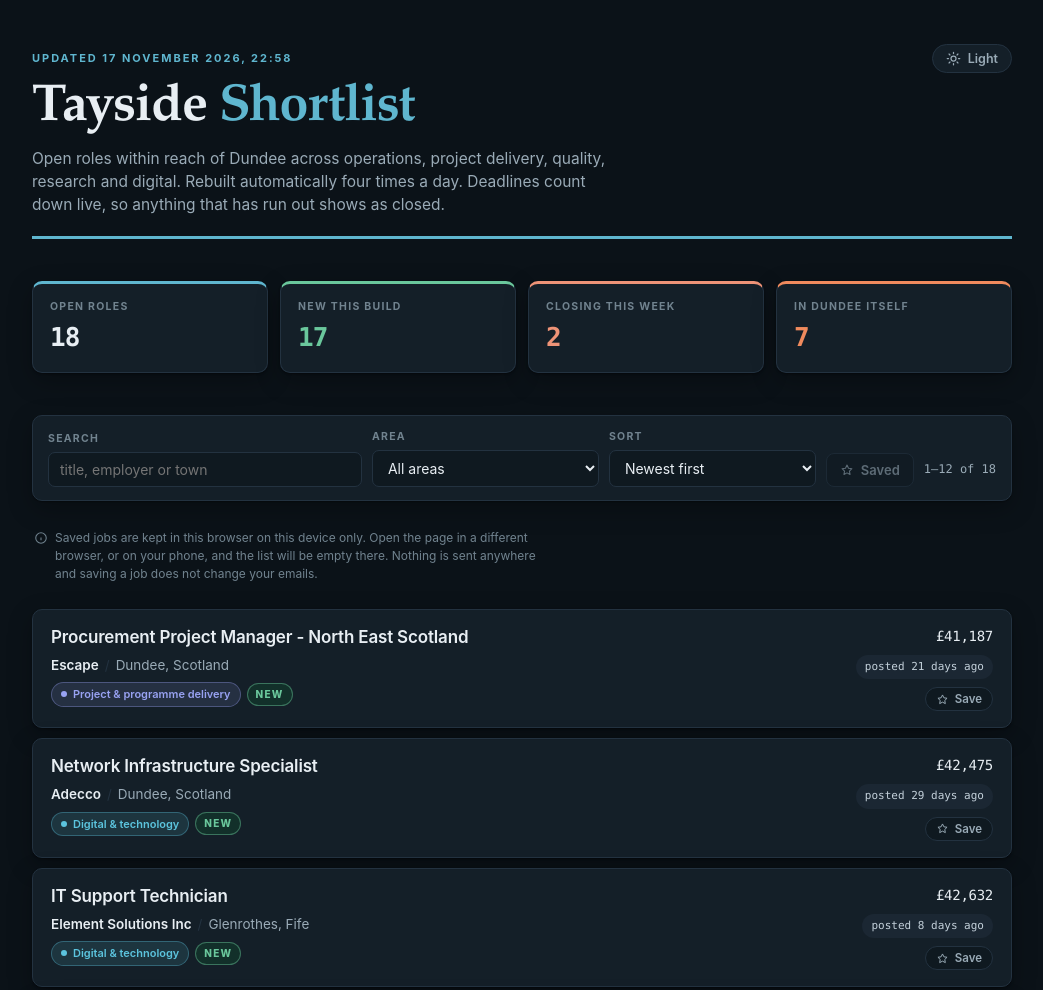
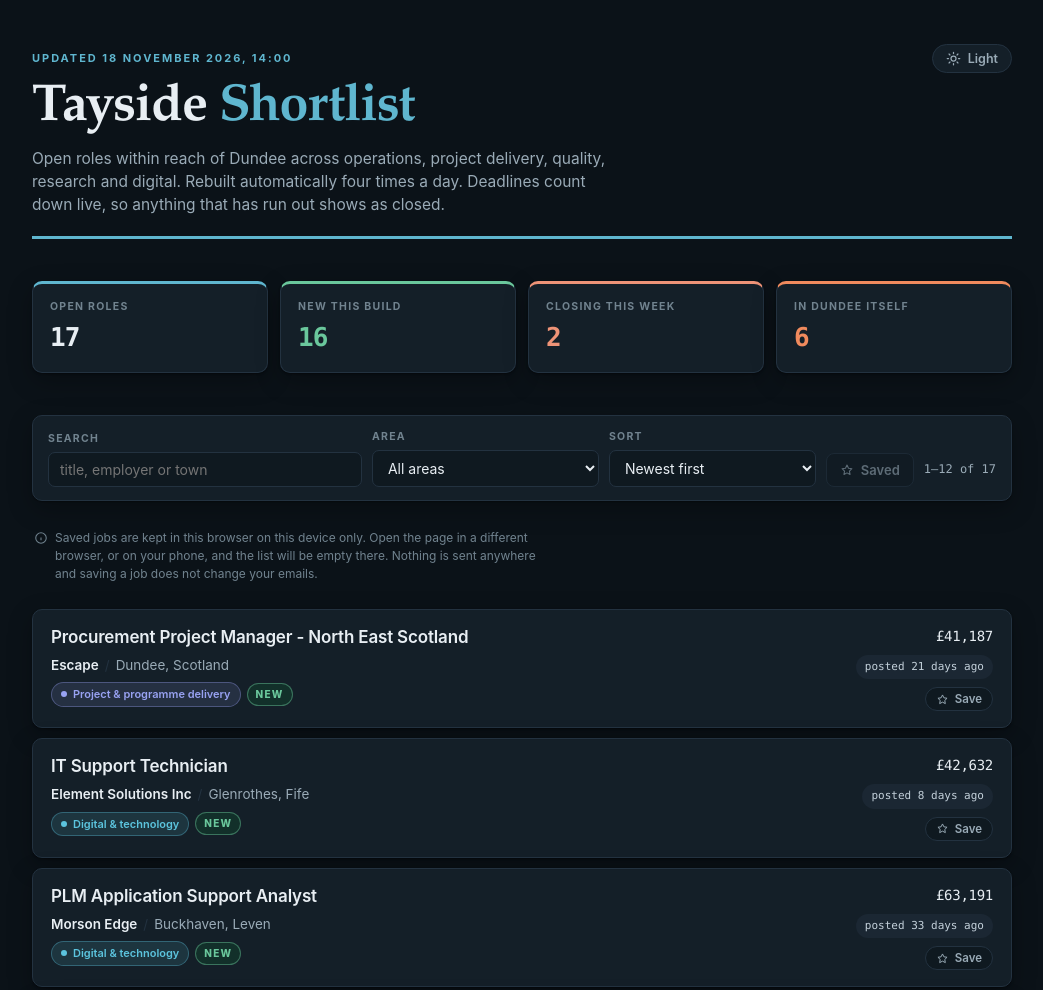
Before and after one commit to Profjay22/tayside-shortlist, a plain HTML site: page index.html in a window 1280 px wide. Shown: the top 990 px of the page, without its empty margins (118-1161 px from the left). Drawn offline with Linux system fonts and the light colour scheme.

Commit message:
Shortlist rebuilt 2026-11-18 14:00 UTC

```diff
--- a/index.html
+++ b/index.html
@@ -255,7 +255,7 @@
 <div class="wrap">
   <header class="masthead">
     <div class="topline">
-      <span class="eyebrow">Updated 17 November 2026, 22:58</span>
+      <span class="eyebrow">Updated 18 November 2026, 14:00</span>
       <button type="button" class="themetoggle" id="theme" aria-live="polite">
         <svg id="theme-icon" viewBox="0 0 24 24" fill="none" stroke="currentColor"
              stroke-width="2" stroke-linecap="round" aria-hidden="true"></svg>
@@ -271,10 +271,10 @@
   </header>
 
   <dl class="summary">
-    <div class="stat"><dt>Open roles</dt><dd>18</dd></div>
-    <div class="stat stat--fresh"><dt>New this build</dt><dd>17</dd></div>
+    <div class="stat"><dt>Open roles</dt><dd>17</dd></div>
+    <div class="stat stat--fresh"><dt>New this build</dt><dd>16</dd></div>
     <div class="stat stat--alert"><dt>Closing this week</dt><dd id="stat-urgent">&mdash;</dd></div>
-    <div class="stat stat--place"><dt>In Dundee itself</dt><dd>7</dd></div>
+    <div class="stat stat--place"><dt>In Dundee itself</dt><dd>6</dd></div>
   </dl>
 
   <div class="toolbar">
@@ -288,7 +288,7 @@
       <select id="lane">
         <option value="">All areas</option>
 <option value="project_programme">Project & programme delivery (1)</option>
-<option value="digital_it">Digital & technology (3)</option>
+<option value="digital_it">Digital & technology (2)</option>
 <option value="operations_service">Operations & service management (2)</option>
 <option value="quality_governance">Quality & governance (3)</option>
 <option value="data_performance">Data & analysis (3)</option>
@@ -324,18 +324,17 @@
   <div>
     <div class="list" id="list">
 <article class="role" data-id="adz:5944893935" data-lane="project_programme" data-new="1" data-close="" data-posted="2026-10-28" data-salary="41187" data-text="procurement project manager - north east scotland escape dundee, scotland"><div class="role__id"><div class="role__title"><a href="https://www.adzuna.co.uk/jobs/details/5944893935?utm_medium=api" rel="noopener">Procurement Project Manager - North East Scotland</a></div><div class="role__where"><b>Escape</b><span class="sep">/</span>Dundee, Scotland</div><div class="flags"><span class="tag">Project &amp; programme delivery</span><span class="flag flag--new">New</span></div></div><div class="role__meta"><span class="role__salary">£41,187</span><span class="chip" data-chip></span><button type="button" class="fav" data-fav aria-pressed="false"><svg viewBox="0 0 24 24" aria-hidden="true"><path d="M12 3.6l2.6 5.3 5.8.8-4.2 4.1 1 5.8-5.2-2.7-5.2 2.7 1-5.8-4.2-4.1 5.8-.8z"/></svg><span class="fav__text">Save</span></button></div></article>
-<article class="role" data-id="adz:5935781528" data-lane="digital_it" data-new="1" data-close="" data-posted="2026-10-20" data-salary="42475" data-text="network infrastructure specialist adecco dundee, scotland"><div class="role__id"><div class="role__title"><a href="https://www.adzuna.co.uk/jobs/land/ad/5935781528?se=KnlCjdni8RG6ZPLp0AWy5Q&amp;utm_medium=api&amp;&amp;v=B00057C95D76B4F94274BE136D20B42D16B92FE1" rel="noopener">Network Infrastructure Specialist</a></div><div class="role__where"><b>Adecco</b><span class="sep">/</span>Dundee, Scotland</div><div class="flags"><span class="tag">Digital &amp; technology</span><span class="flag flag--new">New</span></div></div><div class="role__meta"><span class="role__salary">£42,475</span><span class="chip" data-chip></span><button type="button" class="fav" data-fav aria-pressed="false"><svg viewBox="0 0 24 24" aria-hidden="true"><path d="M12 3.6l2.6 5.3 5.8.8-4.2 4.1 1 5.8-5.2-2.7-5.2 2.7 1-5.8-4.2-4.1 5.8-.8z"/></svg><span class="fav__text">Save</span></button></div></article>
 <article class="role" data-id="adz:5959623054" data-lane="digital_it" data-new="1" data-close="" data-posted="2026-11-10" data-salary="42632" data-text="it support technician element solutions inc glenrothes, fife"><div class="role__id"><div class="role__title"><a href="https://www.adzuna.co.uk/jobs/details/5959623054?utm_medium=api" rel="noopener">IT Support Technician</a></div><div class="role__where"><b>Element Solutions Inc</b><span class="sep">/</span>Glenrothes, Fife</div><div class="flags"><span class="tag">Digital &amp; technology</span><span class="flag flag--new">New</span></div></div><div class="role__meta"><span class="role__salary">£42,632</span><span class="chip" data-chip></span><button type="button" class="fav" data-fav aria-pressed="false"><svg viewBox="0 0 24 24" aria-hidden="true"><path d="M12 3.6l2.6 5.3 5.8.8-4.2 4.1 1 5.8-5.2-2.7-5.2 2.7 1-5.8-4.2-4.1 5.8-.8z"/></svg><span class="fav__text">Save</span></button></div></article>
-<article class="role" data-id="adz:5929975126" data-lane="digital_it" data-new="1" data-close="" data-posted="2026-10-16" data-salary="63191" data-text="plm application support analyst morson edge buckhaven, leven"><div class="role__id"><div class="role__title"><a href="https://www.adzuna.co.uk/jobs/land/ad/5929975126?se=9gmaptni8RG6ZPLp0AWy5Q&amp;utm_medium=api&amp;&amp;v=86E7CD67885F41FDE1EF1AF473658406972F4DCF" rel="noopener">PLM Application Support Analyst</a></div><div class="role__where"><b>Morson Edge</b><span class="sep">/</span>Buckhaven, Leven</div><div class="flags"><span class="tag">Digital &amp; technology</span><span class="flag flag--new">New</span></div></div><div class="role__meta"><span class="role__salary">£63,191</span><span class="chip" data-chip></span><button type="button" class="fav" data-fav aria-pressed="false"><svg viewBox="0 0 24 24" aria-hidden="true"><path d="M12 3.6l2.6 5.3 5.8.8-4.2 4.1 1 5.8-5.2-2.7-5.2 2.7 1-5.8-4.2-4.1 5.8-.8z"/></svg><span class="fav__text">Save</span></button></div></article>
+<article class="role" data-id="adz:5929975126" data-lane="digital_it" data-new="1" data-close="" data-posted="2026-10-16" data-salary="63191" data-text="plm application support analyst morson edge buckhaven, leven"><div class="role__id"><div class="role__title"><a href="https://www.adzuna.co.uk/jobs/land/ad/5929975126?se=hpeLqlfj8RGvetEb-95Ieg&amp;utm_medium=api&amp;&amp;v=86E7CD67885F41FDE1EF1AF473658406972F4DCF" rel="noopener">PLM Application Support Analyst</a></div><div class="role__where"><b>Morson Edge</b><span class="sep">/</span>Buckhaven, Leven</div><div class="flags"><span class="tag">Digital &amp; technology</span><span class="flag flag--new">New</span></div></div><div class="role__meta"><span class="role__salary">£63,191</span><span class="chip" data-chip></span><button type="button" class="fav" data-fav aria-pressed="false"><svg viewBox="0 0 24 24" aria-hidden="true"><path d="M12 3.6l2.6 5.3 5.8.8-4.2 4.1 1 5.8-5.2-2.7-5.2 2.7 1-5.8-4.2-4.1 5.8-.8z"/></svg><span class="fav__text">Save</span></button></div></article>
 <article class="role" data-id="adz:5940269186" data-lane="operations_service" data-new="1" data-close="" data-posted="2026-10-24" data-salary="47486" data-text="operations manager space student accommodation grange, st. andrews"><div class="role__id"><div class="role__title"><a href="https://www.adzuna.co.uk/jobs/details/5940269186?utm_medium=api" rel="noopener">Operations Manager</a></div><div class="role__where"><b>Space Student Accommodation</b><span class="sep">/</span>Grange, St. Andrews</div><div class="flags"><span class="tag">Operations &amp; service management</span><span class="flag flag--new">New</span></div></div><div class="role__meta"><span class="role__salary">£47,486</span><span class="chip" data-chip></span><button type="button" class="fav" data-fav aria-pressed="false"><svg viewBox="0 0 24 24" aria-hidden="true"><path d="M12 3.6l2.6 5.3 5.8.8-4.2 4.1 1 5.8-5.2-2.7-5.2 2.7 1-5.8-4.2-4.1 5.8-.8z"/></svg><span class="fav__text">Save</span></button></div></article>
 <article class="role" data-id="jac:1094592" data-lane="quality_governance" data-new="1" data-close="2026-12-16" data-posted="" data-salary="90060" data-text="head of governance institute and faculty of actuaries edinburgh, london, hybrid"><div class="role__id"><div class="role__title"><a href="https://www.jobs.ac.uk/job/DTR079/head-of-governance" rel="noopener">Head of Governance</a></div><div class="role__where"><b>Institute and Faculty of Actuaries</b><span class="sep">/</span>Edinburgh, London, Hybrid</div><div class="flags"><span class="tag">Quality &amp; governance</span><span class="flag flag--new">New</span></div></div><div class="role__meta"><span class="role__salary">£82,935 per annum if based in Edinburgh, and £90,060 if based in London.</span><span class="chip" data-chip></span><button type="button" class="fav" data-fav aria-pressed="false"><svg viewBox="0 0 24 24" aria-hidden="true"><path d="M12 3.6l2.6 5.3 5.8.8-4.2 4.1 1 5.8-5.2-2.7-5.2 2.7 1-5.8-4.2-4.1 5.8-.8z"/></svg><span class="fav__text">Save</span></button></div></article>
 <article class="role" data-id="nhs:262443" data-lane="quality_governance" data-new="1" data-close="2026-11-25" data-posted="" data-salary="52679" data-text="information governance advisor nhs fife lynebank hospital"><div class="role__id"><div class="role__title"><a href="https://apply.jobs.scot.nhs.uk/Job/JobDetail?JobId=262443" rel="noopener">Information Governance Advisor</a></div><div class="role__where"><b>NHS Fife</b><span class="sep">/</span>Lynebank Hospital</div><div class="flags"><span class="tag">Quality &amp; governance</span><span class="flag flag--new">New</span></div></div><div class="role__meta"><span class="role__salary">Band 6 (£43,231 - - £52,679)</span><span class="chip" data-chip></span><button type="button" class="fav" data-fav aria-pressed="false"><svg viewBox="0 0 24 24" aria-hidden="true"><path d="M12 3.6l2.6 5.3 5.8.8-4.2 4.1 1 5.8-5.2-2.7-5.2 2.7 1-5.8-4.2-4.1 5.8-.8z"/></svg><span class="fav__text">Save</span></button></div></article>
 <article class="role" data-id="adz:5966257758" data-lane="quality_governance" data-new="1" data-close="" data-posted="2026-11-14" data-salary="65000" data-text="change manager specsavers st. andrews, fife"><div class="role__id"><div class="role__title"><a href="https://www.adzuna.co.uk/jobs/details/5966257758?utm_medium=api" rel="noopener">Change Manager</a></div><div class="role__where"><b>Specsavers</b><span class="sep">/</span>St. Andrews, Fife</div><div class="flags"><span class="tag">Quality &amp; governance</span><span class="flag flag--new">New</span></div></div><div class="role__meta"><span class="role__salary">£65,000</span><span class="chip" data-chip></span><button type="button" class="fav" data-fav aria-pressed="false"><svg viewBox="0 0 24 24" aria-hidden="true"><path d="M12 3.6l2.6 5.3 5.8.8-4.2 4.1 1 5.8-5.2-2.7-5.2 2.7 1-5.8-4.2-4.1 5.8-.8z"/></svg><span class="fav__text">Save</span></button></div></article>
 <article class="role" data-id="adz:5951352836" data-lane="data_performance" data-new="1" data-close="" data-posted="2026-11-03" data-salary="41566" data-text="planning information officer fife council glenrothes, fife"><div class="role__id"><div class="role__title"><a href="https://www.adzuna.co.uk/jobs/details/5951352836?utm_medium=api" rel="noopener">Planning Information Officer</a></div><div class="role__where"><b>Fife Council</b><span class="sep">/</span>Glenrothes, Fife</div><div class="flags"><span class="tag">Data &amp; analysis</span><span class="flag flag--new">New</span></div></div><div class="role__meta"><span class="role__salary">£41,566</span><span class="chip" data-chip></span><button type="button" class="fav" data-fav aria-pressed="false"><svg viewBox="0 0 24 24" aria-hidden="true"><path d="M12 3.6l2.6 5.3 5.8.8-4.2 4.1 1 5.8-5.2-2.7-5.2 2.7 1-5.8-4.2-4.1 5.8-.8z"/></svg><span class="fav__text">Save</span></button></div></article>
-<article class="role" data-id="adz:5964966885" data-lane="data_performance" data-new="1" data-close="" data-posted="2026-11-13" data-salary="50231" data-text="business analyst kingdom housing association glenrothes, fife"><div class="role__id"><div class="role__title"><a href="https://www.adzuna.co.uk/jobs/details/5964966885?utm_medium=api" rel="noopener">Business Analyst</a></div><div class="role__where"><b>Kingdom Housing Association</b><span class="sep">/</span>Glenrothes, Fife</div><div class="flags"><span class="tag">Data &amp; analysis</span><span class="flag flag--new">New</span></div></div><div class="role__meta"><span class="role__salary">£43,595 - £50,231</span><span class="chip" data-chip></span><button type="button" class="fav" data-fav aria-pressed="false"><svg viewBox="0 0 24 24" aria-hidden="true"><path d="M12 3.6l2.6 5.3 5.8.8-4.2 4.1 1 5.8-5.2-2.7-5.2 2.7 1-5.8-4.2-4.1 5.8-.8z"/></svg><span class="fav__text">Save</span></button></div></article>
+<article class="role" data-id="adz:5964966885" data-lane="data_performance" data-new="1" data-close="" data-posted="2026-11-13" data-salary="50231" data-text="business analyst kingdom housing association glenrothes, fife"><div class="role__id"><div class="role__title"><a href="https://www.adzuna.co.uk/jobs/land/ad/5964966885?se=kpXc9Ffj8RGTV-arMDkXiw&amp;utm_medium=api&amp;&amp;v=1FC4C2D9BFCD00A5C4BA74CE11DEA121325CA153" rel="noopener">Business Analyst</a></div><div class="role__where"><b>Kingdom Housing Association</b><span class="sep">/</span>Glenrothes, Fife</div><div class="flags"><span class="tag">Data &amp; analysis</span><span class="flag flag--new">New</span></div></div><div class="role__meta"><span class="role__salary">£43,595 - £50,231</span><span class="chip" data-chip></span><button type="button" class="fav" data-fav aria-pressed="false"><svg viewBox="0 0 24 24" aria-hidden="true"><path d="M12 3.6l2.6 5.3 5.8.8-4.2 4.1 1 5.8-5.2-2.7-5.2 2.7 1-5.8-4.2-4.1 5.8-.8z"/></svg><span class="fav__text">Save</span></button></div></article>
 <article class="role" data-id="jac:1091002" data-lane="data_performance" data-new="1" data-close="2026-11-18" data-posted="" data-salary="46049" data-text="health data scientist university of dundee dundee"><div class="role__id"><div class="role__title"><a href="https://www.jobs.ac.uk/job/DTH079/health-data-scientist" rel="noopener">Health Data Scientist</a></div><div class="role__where"><b>University of Dundee</b><span class="sep">/</span>Dundee</div><div class="flags"><span class="tag">Data &amp; analysis</span><span class="flag flag--new">New</span></div></div><div class="role__meta"><span class="role__salary">£37,694 to £46,049</span><span class="chip" data-chip></span><button type="button" class="fav" data-fav aria-pressed="false"><svg viewBox="0 0 24 24" aria-hidden="true"><path d="M12 3.6l2.6 5.3 5.8.8-4.2 4.1 1 5.8-5.2-2.7-5.2 2.7 1-5.8-4.2-4.1 5.8-.8z"/></svg><span class="fav__text">Save</span></button></div></article>
 <article class="role" data-id="jac:1093791" data-lane="higher_education" data-new="1" data-close="2026-12-06" data-posted="" data-salary="50000" data-text="knowledge transfer associate - kortext university of stirling dorset, stirling, hybrid"><div class="role__id"><div class="role__title"><a href="https://www.jobs.ac.uk/job/DTO927/knowledge-transfer-associate-kortext" rel="noopener">Knowledge Transfer Associate - Kortext</a></div><div class="role__where"><b>University of Stirling</b><span class="sep">/</span>Dorset, Stirling, Hybrid</div><div class="flags"><span class="tag">Higher education</span><span class="flag flag--new">New</span></div></div><div class="role__meta"><span class="role__salary">£50,000</span><span class="chip" data-chip></span><button type="button" class="fav" data-fav aria-pressed="false"><svg viewBox="0 0 24 24" aria-hidden="true"><path d="M12 3.6l2.6 5.3 5.8.8-4.2 4.1 1 5.8-5.2-2.7-5.2 2.7 1-5.8-4.2-4.1 5.8-.8z"/></svg><span class="fav__text">Save</span></button></div></article>
-<article class="role" data-id="adz:5939365642" data-lane="housing_planning" data-new="1" data-close="" data-posted="2026-10-23" data-salary="38528" data-text="practice manager - architectural practice andrew black design dundee, scotland"><div class="role__id"><div class="role__title"><a href="https://www.adzuna.co.uk/jobs/details/5939365642?utm_medium=api" rel="noopener">Practice Manager - Architectural Practice</a></div><div class="role__where"><b>Andrew Black Design</b><span class="sep">/</span>Dundee, Scotland</div><div class="flags"><span class="tag">Housing, planning &amp; sustainability</span><span class="flag flag--new">New</span></div></div><div class="role__meta"><span class="role__salary">£38,528</span><span class="chip" data-chip></span><button type="button" class="fav" data-fav aria-pressed="false"><svg viewBox="0 0 24 24" aria-hidden="true"><path d="M12 3.6l2.6 5.3 5.8.8-4.2 4.1 1 5.8-5.2-2.7-5.2 2.7 1-5.8-4.2-4.1 5.8-.8z"/></svg><span class="fav__text">Save</span></button></div></article>
+<article class="role" data-id="adz:5939365642" data-lane="housing_planning" data-new="1" data-close="" data-posted="2026-10-23" data-salary="38528" data-text="practice manager - architectural practice andrew black design dundee, scotland"><div class="role__id"><div class="role__title"><a href="https://www.adzuna.co.uk/jobs/land/ad/5939365642?se=UNUJ91fj8RGXMNRRpZDicQ&amp;utm_medium=api&amp;&amp;v=8C9C5BB80B8C0DC767EE9FE382BDF136279DE416" rel="noopener">Practice Manager - Architectural Practice</a></div><div class="role__where"><b>Andrew Black Design</b><span class="sep">/</span>Dundee, Scotland</div><div class="flags"><span class="tag">Housing, planning &amp; sustainability</span><span class="flag flag--new">New</span></div></div><div class="role__meta"><span class="role__salary">£38,528</span><span class="chip" data-chip></span><button type="button" class="fav" data-fav aria-pressed="false"><svg viewBox="0 0 24 24" aria-hidden="true"><path d="M12 3.6l2.6 5.3 5.8.8-4.2 4.1 1 5.8-5.2-2.7-5.2 2.7 1-5.8-4.2-4.1 5.8-.8z"/></svg><span class="fav__text">Save</span></button></div></article>
 <article class="role" data-id="adz:5936471710" data-lane="housing_planning" data-new="1" data-close="" data-posted="2026-10-21" data-salary="60795" data-text="cloud infrastructure devops architect candescent dundee, scotland"><div class="role__id"><div class="role__title"><a href="https://www.adzuna.co.uk/jobs/details/5936471710?utm_medium=api" rel="noopener">Cloud Infrastructure DevOps Architect</a></div><div class="role__where"><b>Candescent</b><span class="sep">/</span>Dundee, Scotland</div><div class="flags"><span class="tag">Housing, planning &amp; sustainability</span><span class="flag flag--new">New</span></div></div><div class="role__meta"><span class="role__salary">£60,795</span><span class="chip" data-chip></span><button type="button" class="fav" data-fav aria-pressed="false"><svg viewBox="0 0 24 24" aria-hidden="true"><path d="M12 3.6l2.6 5.3 5.8.8-4.2 4.1 1 5.8-5.2-2.7-5.2 2.7 1-5.8-4.2-4.1 5.8-.8z"/></svg><span class="fav__text">Save</span></button></div></article>
 <article class="role" data-id="adz:5936781317" data-lane="housing_planning" data-new="1" data-close="" data-posted="2026-10-21" data-salary="49763" data-text="data architect sword group perth, perth &amp; kinross"><div class="role__id"><div class="role__title"><a href="https://www.adzuna.co.uk/jobs/details/5936781317?utm_medium=api" rel="noopener">Data Architect</a></div><div class="role__where"><b>Sword Group</b><span class="sep">/</span>Perth, Perth &amp; Kinross</div><div class="flags"><span class="tag">Housing, planning &amp; sustainability</span><span class="flag flag--new">New</span></div></div><div class="role__meta"><span class="role__salary">£49,763</span><span class="chip" data-chip></span><button type="button" class="fav" data-fav aria-pressed="false"><svg viewBox="0 0 24 24" aria-hidden="true"><path d="M12 3.6l2.6 5.3 5.8.8-4.2 4.1 1 5.8-5.2-2.7-5.2 2.7 1-5.8-4.2-4.1 5.8-.8z"/></svg><span class="fav__text">Save</span></button></div></article>
 <article class="role" data-id="jac:1092296" data-lane="housing_planning" data-new="1" data-close="2026-01-14" data-posted="" data-salary="46049" data-text="research fellow (rabies - urban zoonosis) university of st andrews st andrews, hybrid"><div class="role__id"><div class="role__title"><a href="https://www.jobs.ac.uk/job/DTK693/research-fellow-rabies-urban-zoonosis-ar3359" rel="noopener">Research Fellow (Rabies - Urban Zoonosis)</a></div><div class="role__where"><b>University of St Andrews</b><span class="sep">/</span>St Andrews, Hybrid</div><div class="flags"><span class="tag">Housing, planning &amp; sustainability</span><span class="flag flag--new">New</span></div></div><div class="role__meta"><span class="role__salary">£38,784 to £46,049</span><span class="chip" data-chip></span><button type="button" class="fav" data-fav aria-pressed="false"><svg viewBox="0 0 24 24" aria-hidden="true"><path d="M12 3.6l2.6 5.3 5.8.8-4.2 4.1 1 5.8-5.2-2.7-5.2 2.7 1-5.8-4.2-4.1 5.8-.8z"/></svg><span class="fav__text">Save</span></button></div></article>
@@ -359,7 +358,7 @@
   </section>
 
   <footer>
-    <div>Built 17 November 2026, 22:58. Vacancies close constantly; confirm on the advert before applying.</div>
+    <div>Built 18 November 2026, 14:00. Vacancies close constantly; confirm on the advert before applying.</div>
     <div>Sources: NHS Scotland, myjobscotland, jobs.ac.uk and Adzuna. New roles are emailed as they appear.</div>
   </footer>
 </div>
```
